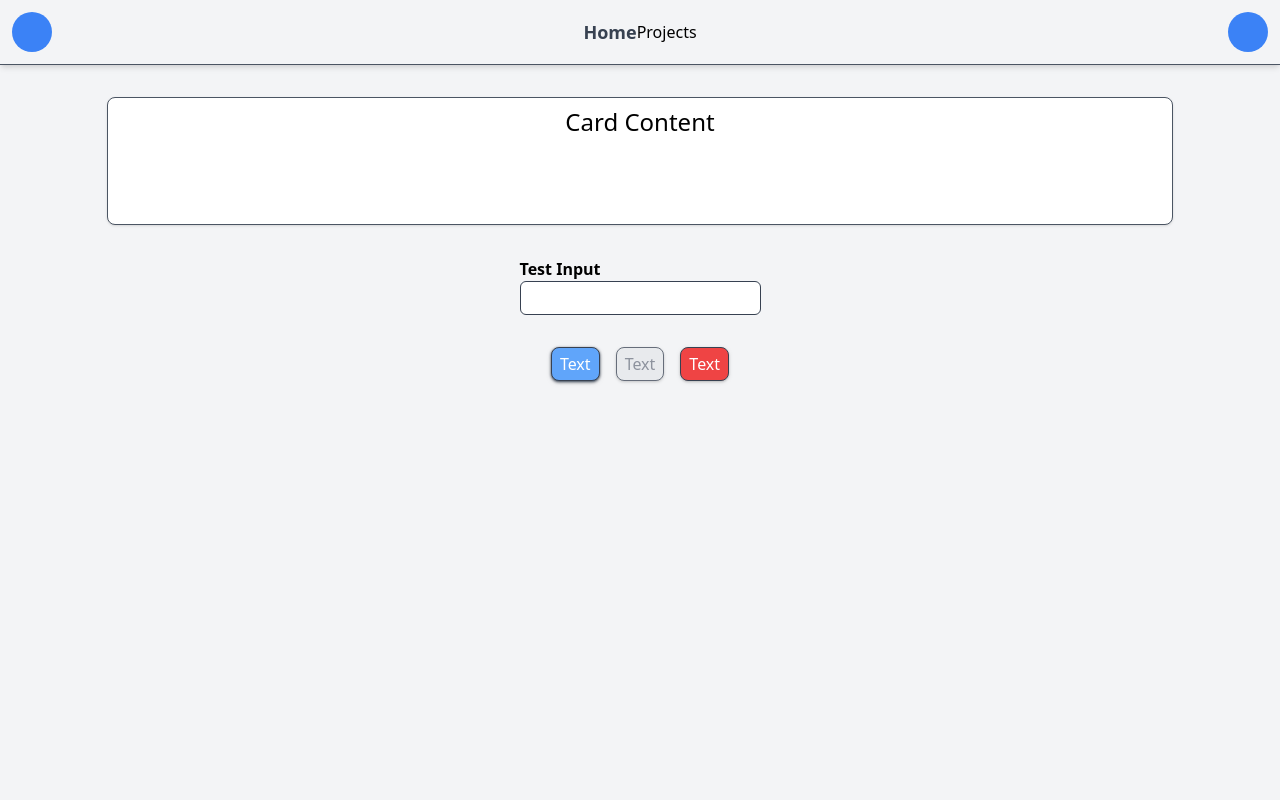
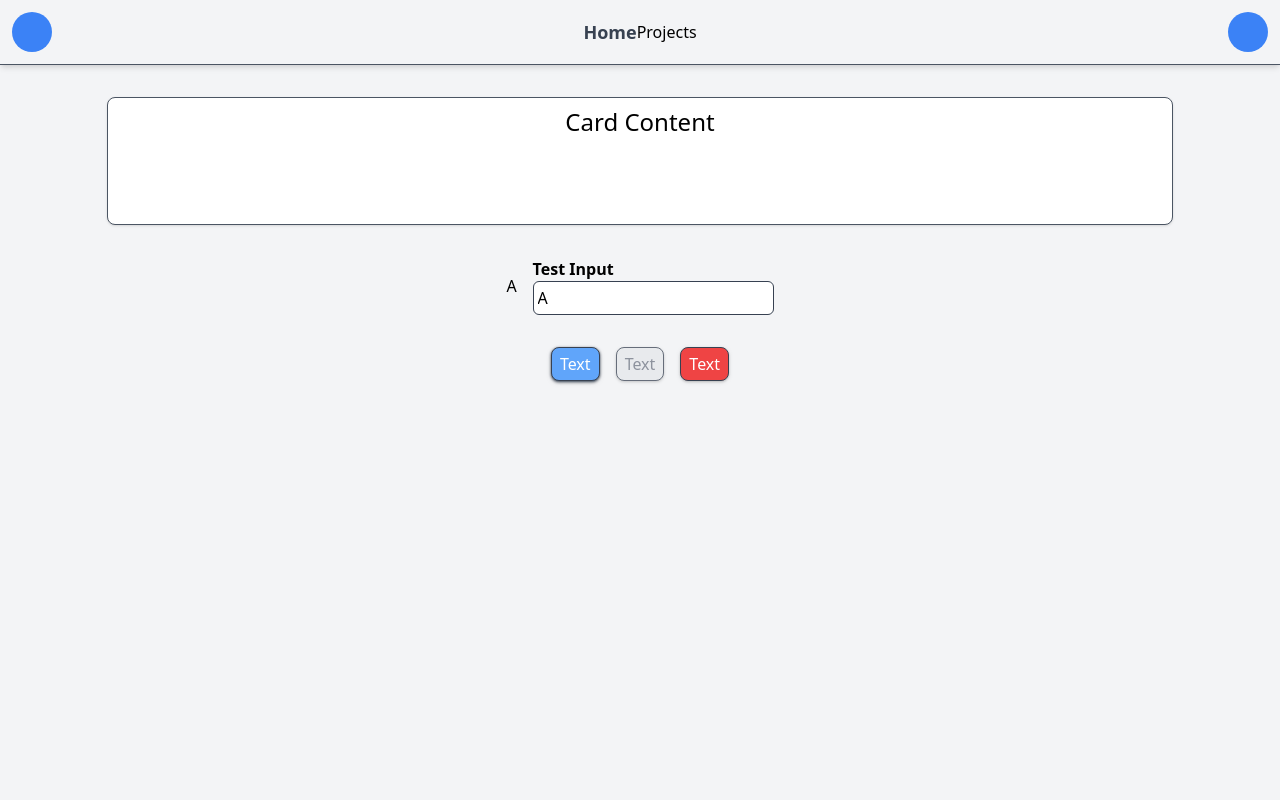
Before and after one commit to Humphreyj/Template, a Vue app: page / in a window 1280 px wide. Shown: the top 800 px of the page. Built offline with nearby package versions, Linux system fonts and the light colour scheme.

Commit message:
progress on text input

```diff
--- a/src/components/inputs/TextInput.vue
+++ b/src/components/inputs/TextInput.vue
@@ -3,6 +3,10 @@ import { ref } from 'vue'
 import { getStyles } from '@/composables/getStyles'
 // Components
 const props = defineProps({
+    modelValue: {
+        type: String,
+        default: 'Default Text',
+    },
     label: {
         type: String,
         default: 'Input Label',
@@ -24,7 +28,7 @@ const props = defineProps({
         default: 'default-input',
     },
 })
-// const emit = defineEmits()
+const emit = defineEmits(['update:modelValue'])
 const classes = ref(getStyles(props, 'textInput'))
 </script>
 
@@ -33,9 +37,10 @@ const classes = ref(getStyles(props, 'textInput'))
         <label :for="inputName" :class="classes.labelClass">{{ label }}</label>
         <input
             :name="inputName"
-            :v-model="modelValue"
+            :value="modelValue"
             type="text"
             :class="classes.inputClass"
+            @input="$emit('update:modelValue', $event.target.value)"
         />
     </div>
 </template>
--- a/src/views/HomeView.vue
+++ b/src/views/HomeView.vue
@@ -15,6 +15,7 @@ const handleFormat = () => {
     let title = f.title()
     console.log(title)
 }
+const output = ref('A')
 </script>
 
 <template>
@@ -23,7 +24,8 @@ const handleFormat = () => {
             <section class="mt-8 w-10/12 h-dvh">
                 <Card containerClass="h-32" />
                 <div class="flex-ic-jc mt-8 gap-4">
-                    <TextInput label="Test Input" />
+                    <p>{{ output }}</p>
+                    <TextInput label="Test Input" v-model="output" />
                 </div>
                 <div class="flex-ic-jc mt-8 gap-4">
                     <Button @click="handleFormat" />
```
